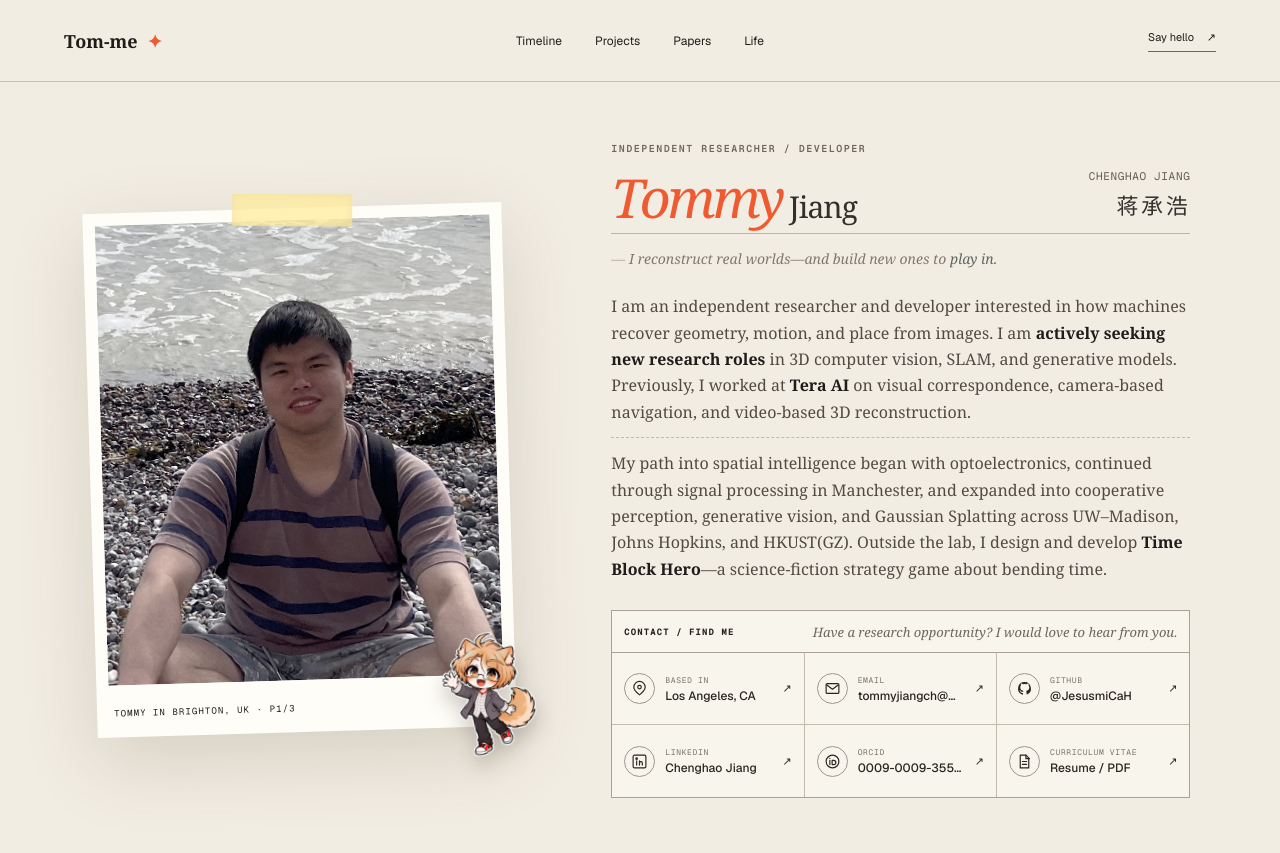
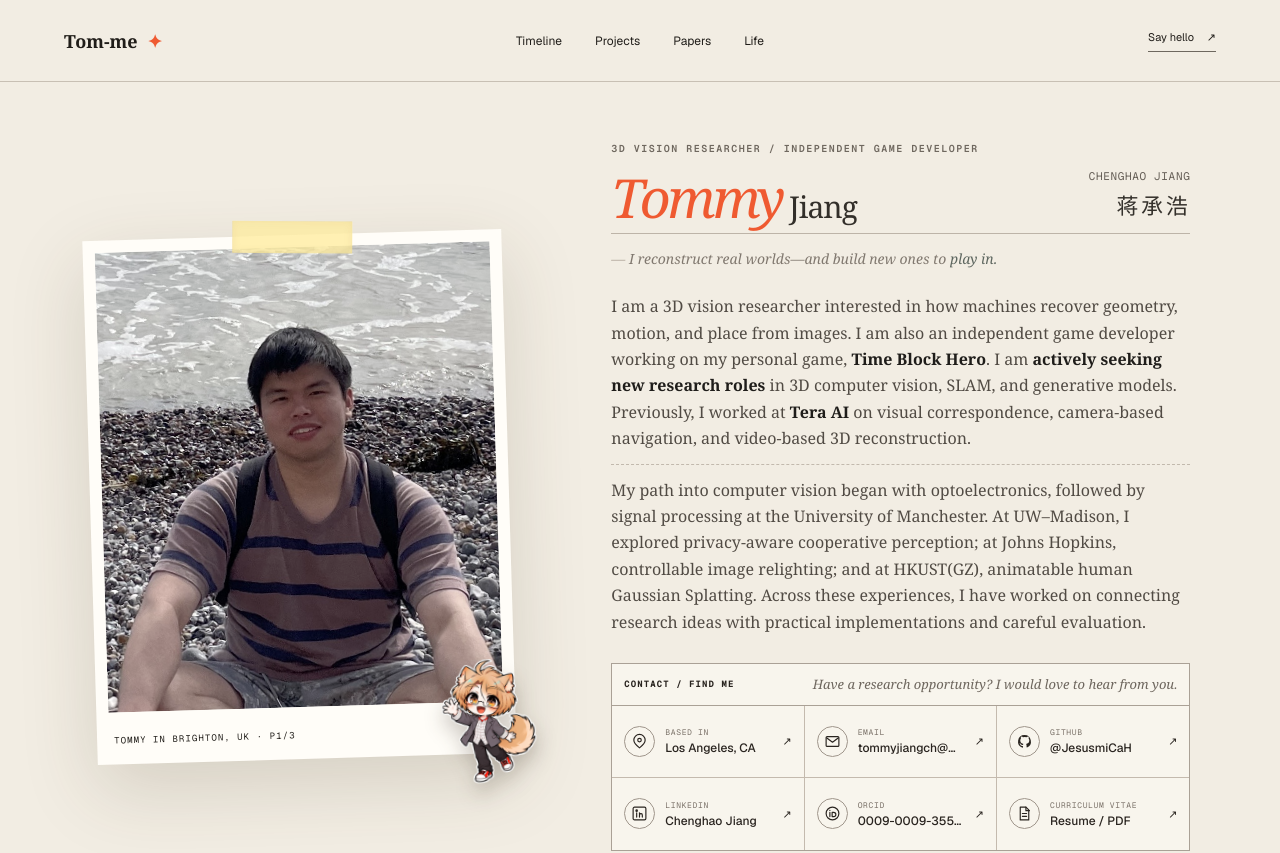
Before and after one commit to JesusmiCaH/JesusmiCaH.github.io, a Next.js app: page / in a window 1280 px wide. Shown: the top 853 px of the page. Built offline with nearby package versions, Linux system fonts and the light colour scheme.

Commit message:
Refine biography around 3D vision and independent game development

```diff
--- a/app/layout.tsx
+++ b/app/layout.tsx
@@ -6,8 +6,8 @@ const geistSans = Geist({ variable: '--font-geist-sans', subsets: ['latin'] });
 const geistMono = Geist_Mono({ variable: '--font-geist-mono', subsets: ['latin'] });
 
 export const metadata: Metadata = {
-  title: 'Chenghao “Tommy” Jiang — Independent Researcher & Developer',
-  description: 'Chenghao “Tommy” Jiang is an independent researcher and developer actively seeking new research roles in 3D computer vision, SLAM, and generative models.',
+  title: 'Chenghao “Tommy” Jiang — 3D Vision & Game Development',
+  description: 'Chenghao “Tommy” Jiang is a 3D vision researcher and independent game developer creating Time Block Hero, actively seeking research roles in 3D computer vision, SLAM, and generative models.',
   icons: {
     icon: [
       { url: '/favicon.ico?v=tommy-8bit-1', sizes: '16x16 32x32 48x48', type: 'image/x-icon' },
--- a/app/page.tsx
+++ b/app/page.tsx
@@ -390,7 +390,7 @@ function Fieldbook({ portraitId, onCyclePortrait, lifeExpanded, onToggleLife }:
         </div>
 
         <div className="fieldbook-intro">
-          <p className="fieldbook-role">Independent researcher / developer</p>
+          <p className="fieldbook-role">3D vision researcher / independent game developer</p>
           <div className="fieldbook-name">
             <h1><em>Tommy</em><span> Jiang</span></h1>
             <p className="fieldbook-legal-name"><span>Chenghao Jiang</span><span lang="zh-CN">蒋承浩</span></p>
@@ -398,18 +398,20 @@ function Fieldbook({ portraitId, onCyclePortrait, lifeExpanded, onToggleLife }:
           <p className="fieldbook-slogan">I reconstruct real worlds—and build new ones to <i>play in.</i></p>
           <div className="fieldbook-bio">
             <p>
-              I am an independent researcher and developer interested in how machines recover geometry, motion,
-              and place from images. I am <b>actively seeking new research roles</b> in
-              3D computer vision, SLAM, and generative models. Previously, I worked at
-              <b> Tera AI</b> on visual correspondence, camera-based navigation, and
+              I am a 3D vision researcher interested in how machines recover geometry, motion,
+              and place from images. I am also an independent game developer working on my
+              personal game, <b>Time Block Hero</b>. I am <b>actively seeking new research roles</b> in
+              3D computer vision, SLAM, and generative models. Previously, I worked at{' '}
+              <b>Tera AI</b> on visual correspondence, camera-based navigation, and
               video-based 3D reconstruction.
             </p>
             <p>
-              My path into spatial intelligence began with optoelectronics, continued through
-              signal processing in Manchester, and expanded into cooperative perception,
-              generative vision, and Gaussian Splatting across UW–Madison, Johns Hopkins, and
-              HKUST(GZ). Outside the lab, I design and develop <b>Time Block Hero</b>—a
-              science-fiction strategy game about bending time.
+              My path into computer vision began with optoelectronics, followed by signal
+              processing at the University of Manchester. At UW–Madison, I explored
+              privacy-aware cooperative perception; at Johns Hopkins, controllable image
+              relighting; and at HKUST(GZ), animatable human Gaussian Splatting. Across these
+              experiences, I have worked on connecting research ideas with practical
+              implementations and careful evaluation.
             </p>
           </div>
           <FieldbookContact />
```
